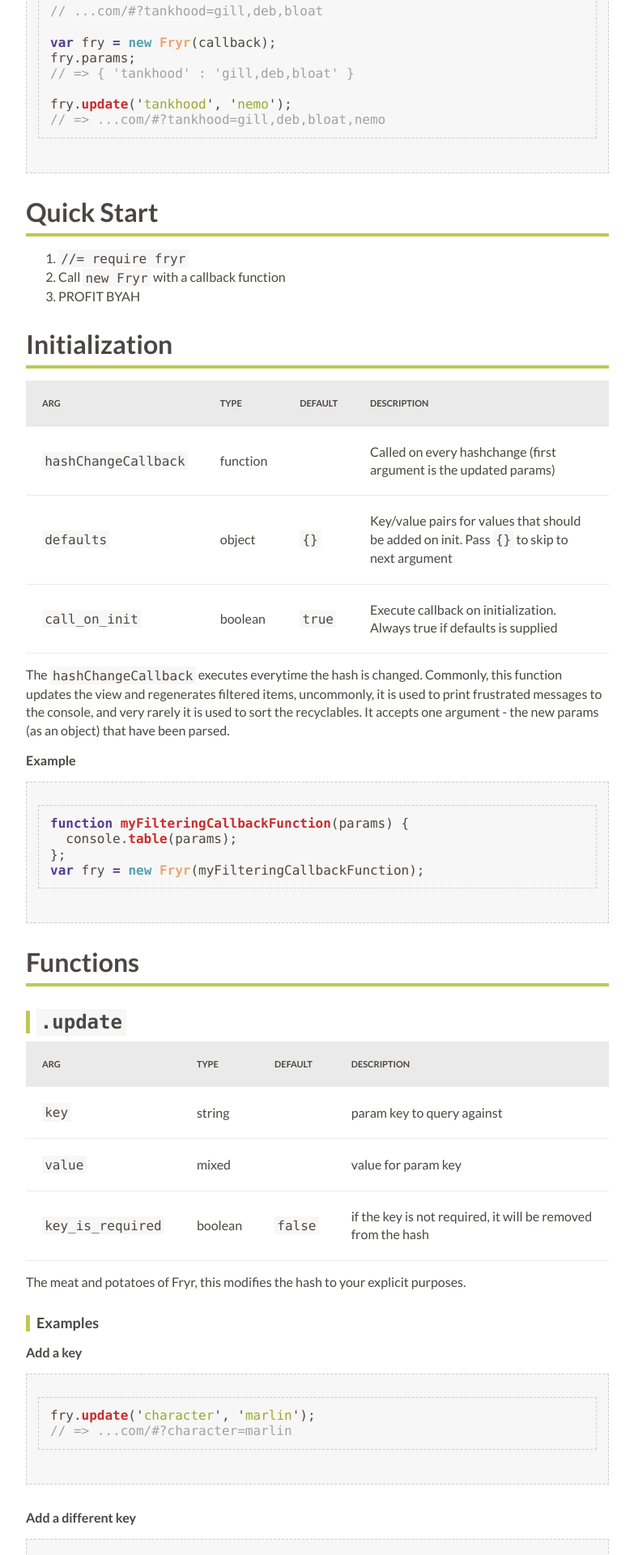
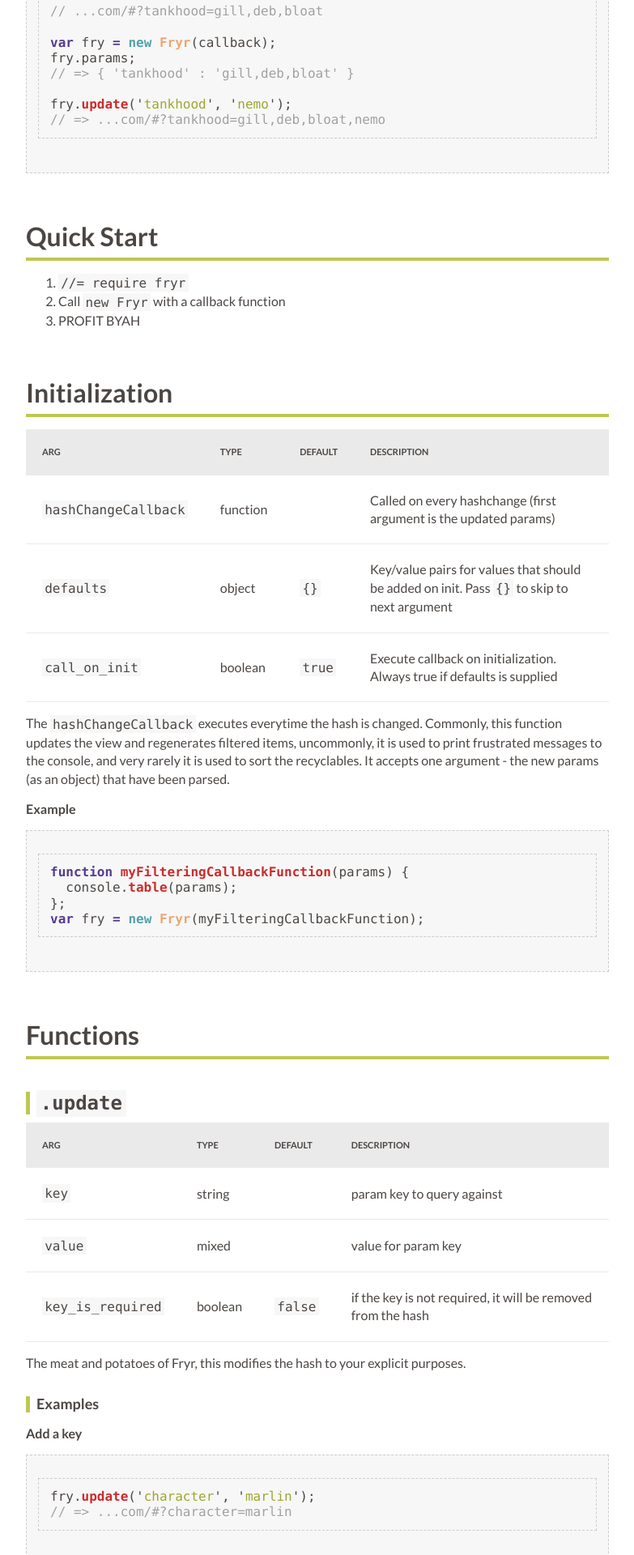
Before and after one commit to wearefine/fryr, a Jekyll site: the page built from index.md, in a window 1280 px wide. Shown: the part 453-2373 px from the top of the page at 81% size, without its empty margins (248-1031 px from the left). Built offline with Jekyll 4.4.1, drawn with Linux system fonts in a browser that asks for light colours; the repository's description, which GitHub fills in, is left out.

Commit message:
adjust heading spacing

```diff
--- a/_sass/globals/_typography.scss
+++ b/_sass/globals/_typography.scss
@@ -16,6 +16,7 @@ h2 {
   border-left: 0;
   padding: 0 0 9px;
   border-bottom: 4px solid $c-green;
+  margin-top: $base-space * 2;
 }
 
 h1 {
@@ -28,6 +29,7 @@ h2 {
 
 h3 {
   font-family: $f-content;
+  margin-top: 40px;
   margin-bottom: 10px;
   font-size: remCalc(24px);
 }
```
